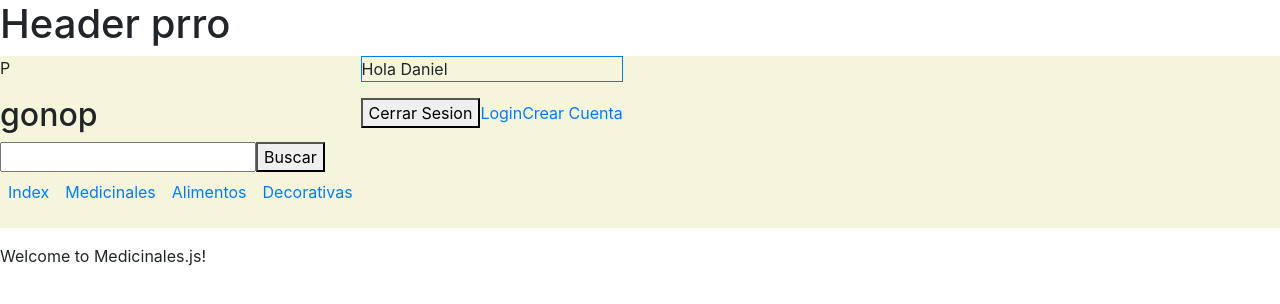
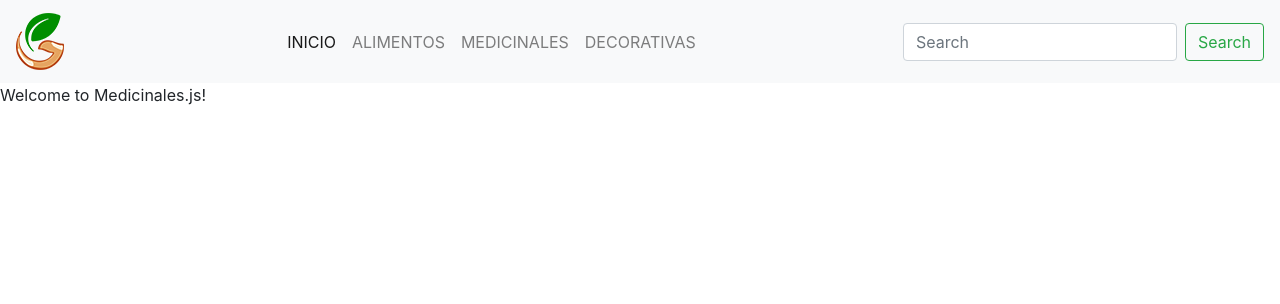
Before and after one commit to tiopobre/Grandi, a Next.js app: page /medicinales in a window 1280 px wide. Shown: the top 304 px of the page. Built offline with nearby package versions, Linux system fonts and the light colour scheme.

Commit message:
commit header

```diff
--- a/components/Layaout/header.jsx
+++ b/components/Layaout/header.jsx
@@ -6,21 +6,41 @@
     return (
 
         <header id="header">
-            <div className="d-flex flex-row bd-highlight mb-3">
-                <div>
-                    <p>P</p>
-                    <h2>gonop</h2>
-                    <Buscador />
-                    <Navegacion />
+
+            <nav className="navbar navbar-expand-lg navbar-light bg-light">
+                <a className="navbar-brand" href="Home.html">
+                    <img src="static/imgs/LOGO_GRANDI.png" alt="" />
+                </a>
+                <button className="navbar-toggler" type="button" data-toggle="collapse" data-target="#navbarSupportedContent" aria-controls="navbarSupportedContent" aria-expanded="false" aria-label="Toggle navigation">
+                    <span className="navbar-toggler-icon" />
+                </button>
+                <div className="collapse navbar-collapse" id="navbarSupportedContent">
+                    <ul className="navbar-nav m-auto">
+                        <li className="nav-item active">
+                            <a className="nav-link" href="Home.html">INICIO <span className="sr-only">(current)</span></a>
+                        </li>
+                        <li className="nav-item">
+                            <a className="nav-link" href="#">ALIMENTOS</a>
+                        </li>
+                        <li className="nav-item">
+                            <a className="nav-link " href="#">MEDICINALES</a>
+                        </li>
+                        <li className="nav-item">
+                            <a className="nav-link " href="#">DECORATIVAS</a>
+                        </li>
+                    </ul>
+                    <form className="form-inline my-2 my-lg-0">
+                        <input className="form-control mr-sm-2" type="search" placeholder="Search" aria-label="Search" />
+                        <button className="btn btn-outline-success my-2 my-sm-0" type="submit">Search</button>
+                    </form>
                 </div>
-                <div >
-                    <p className="border border-primary">Hola Daniel</p>
-                    <button type="button">Cerrar Sesion</button>
-                    <Link href="/"><a>Login</a></Link>
-                    <Link href="/"><a>Crear Cuenta</a></Link>
-                </div>
-            </div>
+            </nav>
+
+
         </header>
+
+
+
     );
 }
 
--- a/components/Layaout/layaout.jsx
+++ b/components/Layaout/layaout.jsx
@@ -6,22 +6,26 @@
 const layaout = (props) => {
     return (
         <>
-        <Head>
-            <title>Test Next React Firebase</title>
-            <link href = "/static/css/app.css" rel ="stylesheet"/>
+            <Head>
+                <title>Test Next React Firebase</title>
+                <link href="/static/css/app.css" rel="stylesheet" />
 
-            <link  href="/static/css/bootstrap.min.css" rel="stylesheet"/>
-        </Head>
-            <h1 >Header prro</h1>
+                <link href="/static/css/bootstrap.min.css" rel="stylesheet" />
+            </Head>
 
-            <Header/>
+
+            <Header />
+
+
+
+
             <main>
                 {props.children}
             </main>
 
 
             <script src="/static/js/jquery-3.4.1.min.js" />
-            <script src="https://cdn.jsdelivr.net/npm/popper.js@1.16.0/dist/umd/popper.min.js" integrity="sha384-Q6E9RHvbIyZFJoft+2mJbHaEWldlvI9IOYy5n3zV9zzTtmI3UksdQRVvoxMfooAo" crossOrigin="anonymous"/>
+            <script src="https://cdn.jsdelivr.net/npm/popper.js@1.16.0/dist/umd/popper.min.js" integrity="sha384-Q6E9RHvbIyZFJoft+2mJbHaEWldlvI9IOYy5n3zV9zzTtmI3UksdQRVvoxMfooAo" crossOrigin="anonymous" />
             <script src="/static/js/bootstrap.min.js" />
         </>
     );
```
Also changed, not shown: public/static/imgs/LOGO_GRANDI.png (added).
